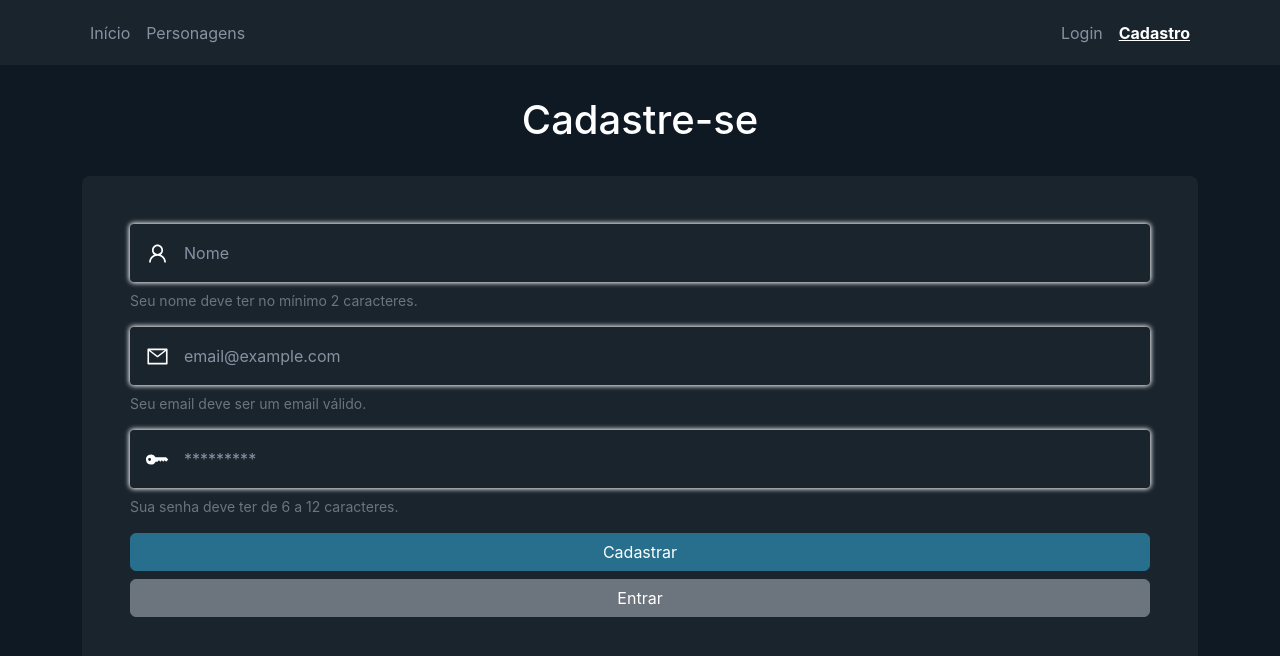
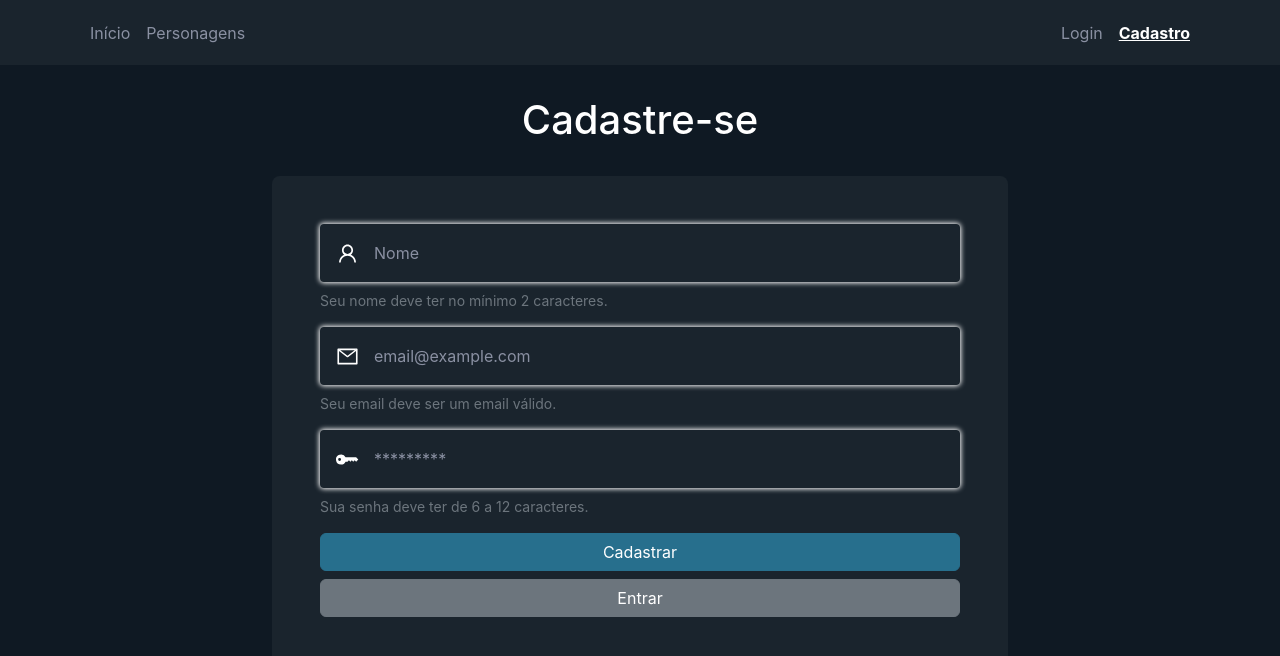
Before and after one commit to xitusz/personal-project-1, a React (Create React App) app in the folder front-end/: page /register in a window 1280 px wide. Shown: the top 656 px of the page. Built offline with nearby package versions, Linux system fonts and the light colour scheme.

Commit message:
style(css): responsiveness for different screen sizes in Register

```diff
--- a/front-end/src/pages/Register.js
+++ b/front-end/src/pages/Register.js
@@ -68,7 +68,8 @@
       <Header />
       <form className="container py-5">
         <h1 className="text-center text-white pt-5 p-4">Cadastre-se</h1>
-        <div className="">
+        <div className="row justify-content-center">
+          <div className="col-sm-12 col-md-10 col-lg-8">
             <div className="p-5 rounded-3 mb-1 form-field">
               <div className="input-group mb-2 input-div rounded-1">
                 <span className="input-group-text form-input border-0 text-white p-2 px-3">
@@ -140,8 +141,11 @@
                 <Button className="btn btn-secondary w-100">Entrar</Button>
               </Link>
               {error && (
-              <div className="my-3 alert alert-danger text-center">{error}</div>
+                <div className="my-3 alert alert-danger text-center">
+                  {error}
+                </div>
               )}
+            </div>
           </div>
         </div>
       </form>
```
Lines whose indentation alone changed are shown as unchanged.
